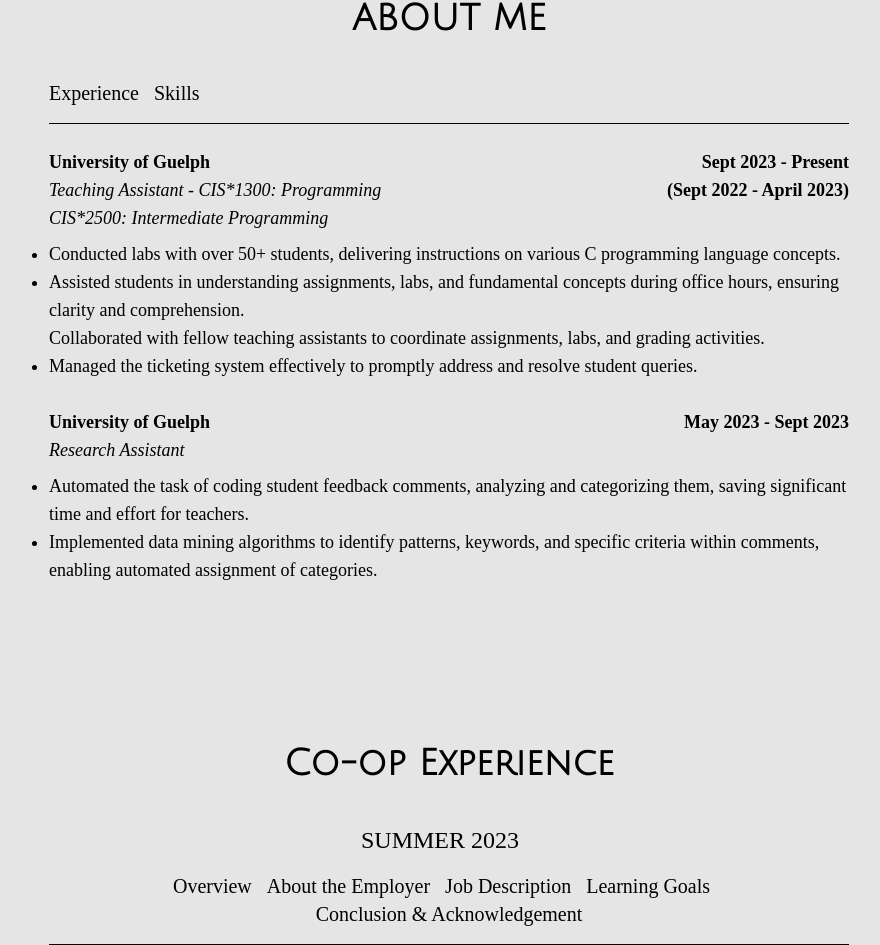
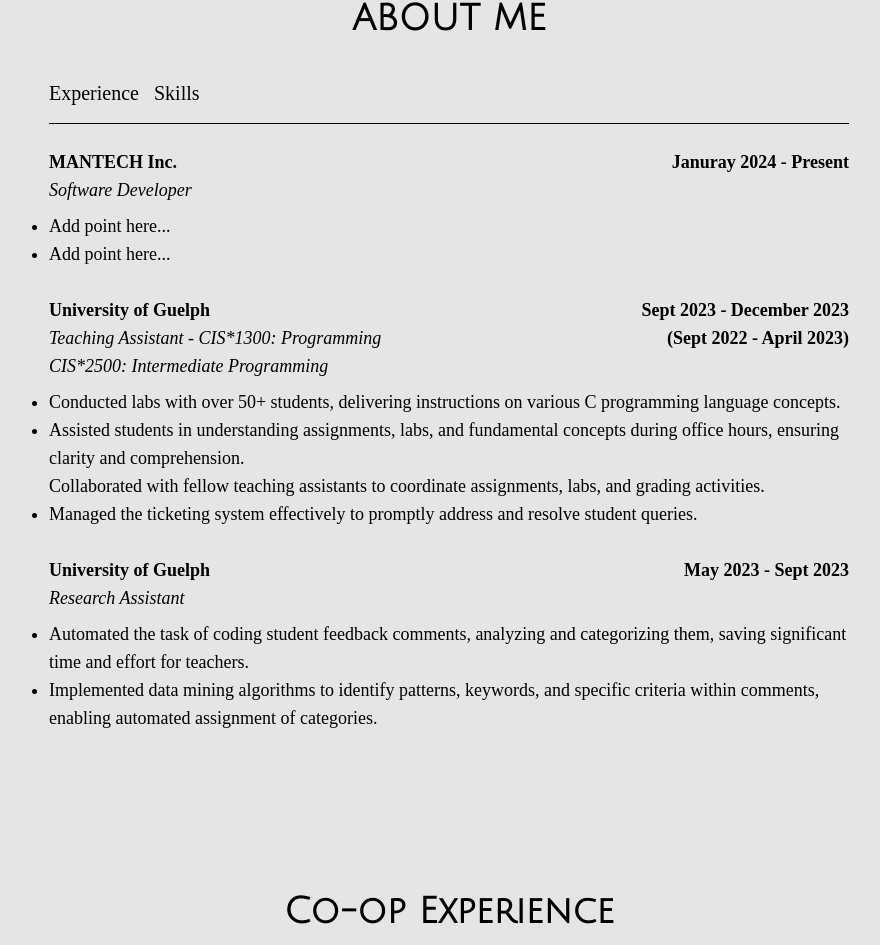
Before and after one commit to pprateekk/portfolio-website, a React (Create React App) app: page / in a window 1280 px wide. Shown: the part 985-1930 px from the top of the page, without its empty margins (191-1071 px from the left). Built offline with nearby package versions, Linux system fonts and the light colour scheme; a web font is replaced by a local one.

Commit message:
changes in About.js

```diff
--- a/src/components/About.js
+++ b/src/components/About.js
@@ -36,8 +36,20 @@
   const experienceContent = (
     <div className="pt-4">
       <div className="flex justify-between text-lg font-bold">
+        <div className="flex-initial">MANTECH Inc.</div>
+        <div className="flex-initial text-right">Januray 2024 - Present</div>
+      </div>
+
+      <p className="italic ">Software Developer </p>
+
+      <ul className="list-disc pt-2">
+        <li>Add point here...</li>
+        <li>Add point here...</li>
+      </ul>
+      <br />
+      <div className="flex justify-between text-lg font-bold">
         <div className="flex-initial">University of Guelph</div>
-        <div className="flex-initial text-right">Sept 2023 - Present</div>
+        <div className="flex-initial text-right">Sept 2023 - December 2023</div>
       </div>
       <div className="flex justify-between">
         <div className="flex-initial italic">
@@ -67,6 +79,7 @@
           resolve student queries.
         </li>
       </ul>
+
       <br />
       <div className="flex justify-between text-lg font-bold">
         <div className="flex-initial">University of Guelph</div>
```
